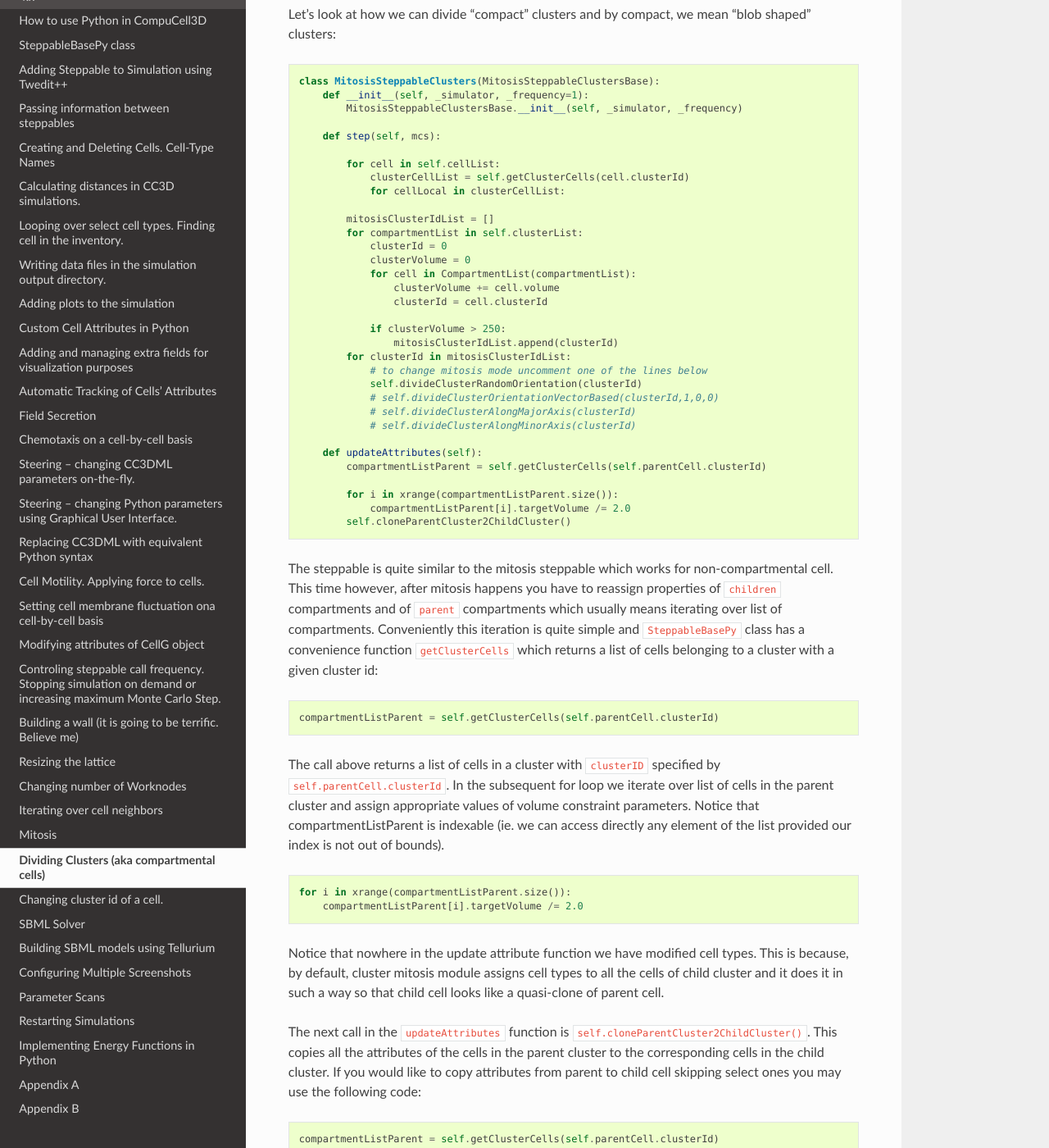
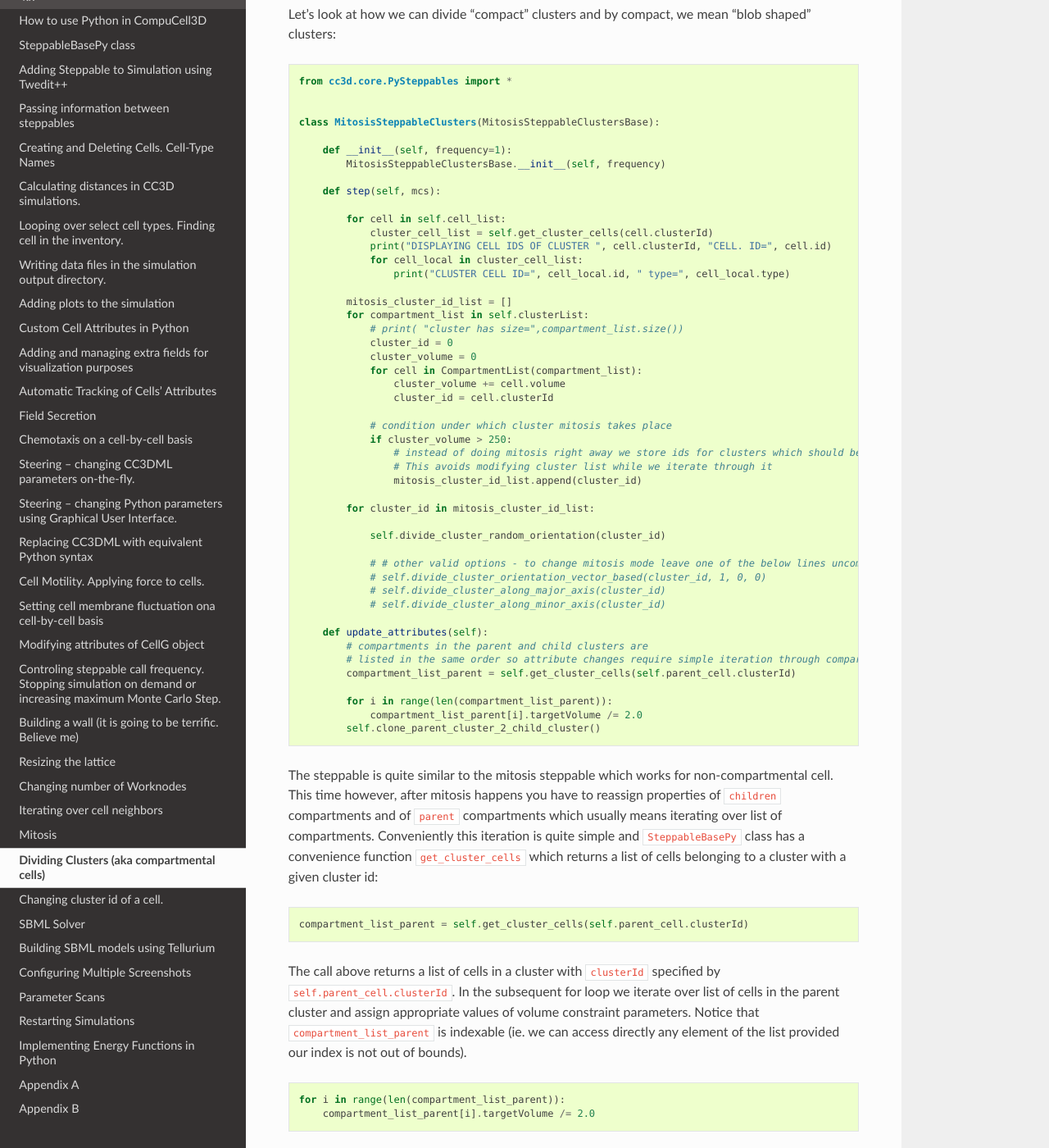
Before and after one commit to CompuCell3D/PythonScriptingManual, a Sphinx documentation site: the page built from docs/dividing_clusters.rst, in a window 1280 px wide and 1400 px high, scrolled down 347 px. Shown: the whole window at 82% size. Built offline with Sphinx 7.4.7 and the Read the Docs theme 2.0.0, drawn with Linux system fonts in a browser that asks for light colours; some of the changed text lies outside the part shown.

Commit message:
updated chapter about cluster mitosis

```diff
--- a/docs/dividing_clusters.rst
+++ b/docs/dividing_clusters.rst
@@ -16,86 +16,102 @@ mean "blob shaped" clusters:
 
 .. code-block:: python
 
+    from cc3d.core.PySteppables import *
+
+
     class MitosisSteppableClusters(MitosisSteppableClustersBase):
-        def __init__(self, _simulator, _frequency=1):
-            MitosisSteppableClustersBase.__init__(self, _simulator, _frequency)
+
+        def __init__(self, frequency=1):
+            MitosisSteppableClustersBase.__init__(self, frequency)
 
         def step(self, mcs):
 
-            for cell in self.cellList:
-                clusterCellList = self.getClusterCells(cell.clusterId)
-                for cellLocal in clusterCellList:
+            for cell in self.cell_list:
+                cluster_cell_list = self.get_cluster_cells(cell.clusterId)
+                print("DISPLAYING CELL IDS OF CLUSTER ", cell.clusterId, "CELL. ID=", cell.id)
+                for cell_local in cluster_cell_list:
+                    print("CLUSTER CELL ID=", cell_local.id, " type=", cell_local.type)
 
-            mitosisClusterIdList = []
-            for compartmentList in self.clusterList:
-                clusterId = 0
-                clusterVolume = 0
-                for cell in CompartmentList(compartmentList):
-                    clusterVolume += cell.volume
-                    clusterId = cell.clusterId
+            mitosis_cluster_id_list = []
+            for compartment_list in self.clusterList:
+                # print( "cluster has size=",compartment_list.size())
+                cluster_id = 0
+                cluster_volume = 0
+                for cell in CompartmentList(compartment_list):
+                    cluster_volume += cell.volume
+                    cluster_id = cell.clusterId
 
-                if clusterVolume > 250:
-                    mitosisClusterIdList.append(clusterId)
-            for clusterId in mitosisClusterIdList:
-                # to change mitosis mode uncomment one of the lines below
-                self.divideClusterRandomOrientation(clusterId)
-                # self.divideClusterOrientationVectorBased(clusterId,1,0,0)
-                # self.divideClusterAlongMajorAxis(clusterId)
-                # self.divideClusterAlongMinorAxis(clusterId)
+                # condition under which cluster mitosis takes place
+                if cluster_volume > 250:
+                    # instead of doing mitosis right away we store ids for clusters which should be divide.
+                    # This avoids modifying cluster list while we iterate through it
+                    mitosis_cluster_id_list.append(cluster_id)
 
-        def updateAttributes(self):
-            compartmentListParent = self.getClusterCells(self.parentCell.clusterId)
+            for cluster_id in mitosis_cluster_id_list:
 
-            for i in xrange(compartmentListParent.size()):
-                compartmentListParent[i].targetVolume /= 2.0
-            self.cloneParentCluster2ChildCluster()
+                self.divide_cluster_random_orientation(cluster_id)
+
+                # # other valid options - to change mitosis mode leave one of the below lines uncommented
+                # self.divide_cluster_orientation_vector_based(cluster_id, 1, 0, 0)
+                # self.divide_cluster_along_major_axis(cluster_id)
+                # self.divide_cluster_along_minor_axis(cluster_id)
+
+        def update_attributes(self):
+            # compartments in the parent and child clusters are
+            # listed in the same order so attribute changes require simple iteration through compartment list
+            compartment_list_parent = self.get_cluster_cells(self.parent_cell.clusterId)
+
+            for i in range(len(compartment_list_parent)):
+                compartment_list_parent[i].targetVolume /= 2.0
+            self.clone_parent_cluster_2_child_cluster()
+
 
 The steppable is quite similar to the mitosis steppable which works for
 non-compartmental cell. This time however, after mitosis happens you
 have to reassign properties of ``children`` compartments and of ``parent``
 compartments which usually means iterating over list of compartments.
 Conveniently this iteration is quite simple and ``SteppableBasePy`` class
-has a convenience function ``getClusterCells`` which returns a list of cells
+has a convenience function ``get_cluster_cells`` which returns a list of cells
 belonging to a cluster with a given cluster id:
 
 .. code-block:: python
 
-    compartmentListParent = self.getClusterCells(self.parentCell.clusterId)
+    compartment_list_parent = self.get_cluster_cells(self.parent_cell.clusterId)
 
-The call above returns a list of cells in a cluster with ``clusterID``
-specified by ``self.parentCell.clusterId``. In the subsequent for loop we
+The call above returns a list of cells in a cluster with ``clusterId``
+specified by ``self.parent_cell.clusterId``. In the subsequent for loop we
 iterate over list of cells in the parent cluster and assign appropriate
 values of volume constraint parameters. Notice that
-compartmentListParent is indexable (ie. we can access directly any
+``compartment_list_parent`` is indexable (ie. we can access directly any
 element of the list provided our index is not out of bounds).
 
 .. code-block:: python
 
-    for i in xrange(compartmentListParent.size()):
-        compartmentListParent[i].targetVolume /= 2.0
+    for i in range(len(compartment_list_parent)):
+        compartment_list_parent[i].targetVolume /= 2.0
 
 Notice that nowhere in the update attribute function we have modified
 cell types. This is because, by default, cluster mitosis module assigns
 cell types to all the cells of child cluster and it does it in such a
 way so that child cell looks like a quasi-clone of parent cell.
 
-The next call in the ``updateAttributes`` function is
-``self.cloneParentCluster2ChildCluster()``. This copies all the attributes
+The next call in the ``update_attributes`` function is
+``self.clone_parent_cluster_2_child_cluster()``. This copies all the attributes
 of the cells in the parent cluster to the corresponding cells in the
 child cluster. If you would like to copy attributes from parent to child
 cell skipping select ones you may use the following code:
 
 .. code-block:: python
 
-    compartmentListParent = self.getClusterCells(self.parentCell.clusterId)
+    compartment_list_parent = self.get_cluster_cells(self.parent_cell.clusterId)
 
-    compartmentListChild = self.getClusterCells(self.childCell.clusterId)
+    compartment_lis_child = self.get_cluster_cells(self.child_cell.clusterId)
 
-    self.cloneClusterAttributes(self, sourceCellCluster=compartmentListParent,
-                                targetCellCluster=compartmentListChild,
+    self.clone_cluster_attributes(source_cell_cluster=compartment_list_parent,
+                                target_cell_cluster=compartment_list_child,
                                 no_clone_key_dict_list=['ATTR_NAME_1', 'ATTR_NAME_2'])
 
-where ``cloneClusterAttributes`` function allows specification of this
+where ``clone_cluster_attributes`` function allows specification of this
 attributes are not to be copied (in our case ``cell.dict`` members
 ``ATTR_NAME_1`` and ``ATTR_NAME_2`` will not be copied).
 
@@ -105,46 +121,55 @@ would use the flowing code:
 .. code-block:: python
 
     class MitosisSteppableClusters(MitosisSteppableClustersBase):
-        def __init__(self, _simulator, _frequency=1):
-            MitosisSteppableClustersBase.__init__(self, _simulator, _frequency)
+
+        def __init__(self, frequency=1):
+            MitosisSteppableClustersBase.__init__(self, frequency)
 
         def step(self, mcs):
 
-            mitosisClusterIdList = []
-            for compartmentList in self.clusterList:
-                clusterId = 0
-                clusterVolume = 0
-                for cell in CompartmentList(compartmentList):
-                    clusterVolume += cell.volume
-                    clusterId = cell.clusterId
+            for cell in self.cell_list:
+                cluster_cell_list = self.get_cluster_cells(cell.clusterId)
+                print("DISPLAYING CELL IDS OF CLUSTER ", cell.clusterId, "CELL. ID=", cell.id)
+                for cell_local in cluster_cell_list:
+                    print("CLUSTER CELL ID=", cell_local.id, " type=", cell_local.type)
 
-                if clusterVolume > 250:
-                    mitosisClusterIdList.append(clusterId)
+            mitosis_cluster_id_list = []
+            for compartment_list in self.clusterList:
+                # print( "cluster has size=",compartment_list.size())
+                cluster_id = 0
+                cluster_volume = 0
+                for cell in CompartmentList(compartment_list):
+                    cluster_volume += cell.volume
+                    cluster_id = cell.clusterId
 
-            for clusterId in mitosisClusterIdList:
-                # to change mitosis mode uncomment one of the lines below
-                self.divideClusterRandomOrientation(clusterId)
-                # self.divideClusterOrientationVectorBased(clusterId,1,0,0)
-                # self.divideClusterAlongMajorAxis(clusterId)
-                # self.divideClusterAlongMinorAxis(clusterId)
+                # condition under which cluster mitosis takes place
+                if cluster_volume > 250:
+                    # instead of doing mitosis right away we store ids for clusters which should be divide.
+                    # This avoids modifying cluster list while we iterate through it
+                    mitosis_cluster_id_list.append(cluster_id)
+
+            for cluster_id in mitosis_cluster_id_list:
+
+                self.divide_cluster_random_orientation(cluster_id)
+
+                # # other valid options - to change mitosis mode leave one of the below lines uncommented
+                # self.divide_cluster_orientation_vector_based(cluster_id, 1, 0, 0)
+                # self.divide_cluster_along_major_axis(cluster_id)
+                # self.divide_cluster_along_minor_axis(cluster_id)
 
         def updateAttributes(self):
 
-            parentCell = self.mitosisSteppable.parentCell
-            childCell = self.mitosisSteppable.childCell
+            parent_cell = self.mitosisSteppable.parentCell
+            child_cell = self.mitosisSteppable.childCell
 
-            compartmentListChild \
-                = self.getClusterCells(childCell.clusterId)
-            compartmentListParent \
-                = self.getClusterCells(parentCell.clusterId)
+            compartment_list_child = self.get_cluster_cells(child_ell.clusterId)
+            compartment_list_parent = self.get_cluster_cells(parent_cell.clusterId)
 
-            for i in xrange(compartmentListChild.size()):
-                compartmentListParent[i].targetVolume /= 2.0
+            for i in range(len(compartment_list_child)):
+                compartment_list_parent[i].targetVolume /= 2.0
 
-                compartmentListChild[i].targetVolume \
-                    = compartmentListParent[i].targetVolume
-                compartmentListChild[i].lambdaVolume \
-                    = compartmentListParent[i].lambdaVolume
+                compartment_list_child[i].targetVolume = compartment_list_parent[i].targetVolume
+                compartment_list_child[i].lambdaVolume = compartment_list_parent[i].lambdaVolume
 
 
 Python helper for mitosis is available from Twedit++
```
Also changed, not shown: docs/mitosis.rst (+5 -7 lines).
